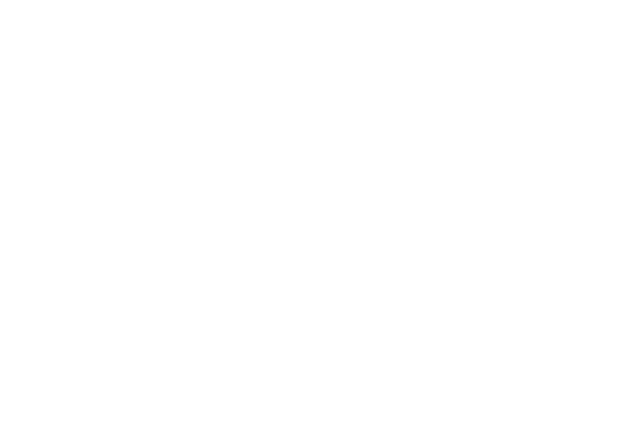
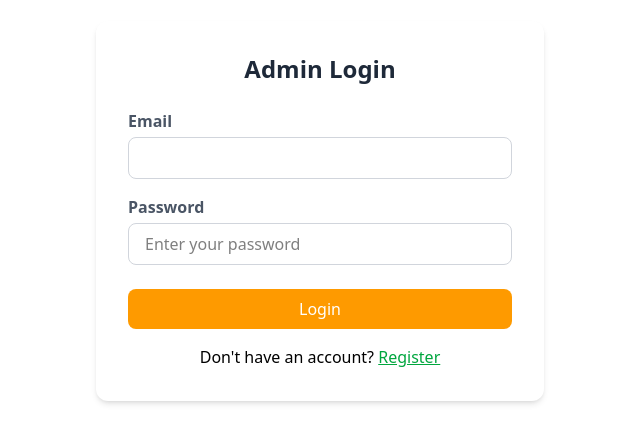
Before and after one commit to xclusive-3G/Shot-like-it-DashBoard-Frontend, a React (Vite) app: page / in a window 1280 px wide. Before the commit this address had no page. Shown: the part 189-632 px from the top of the page, without its empty margins (320-960 px from the left). Built offline with nearby package versions, Linux system fonts and the light colour scheme.

Commit message:
build mvp

```diff
--- a/src/App.tsx
+++ b/src/App.tsx
@@ -11,11 +11,11 @@ function App() {
   return (
     <Router>
       <Routes>
-        <Route path="/login" element={<Login />} />
+        <Route path="/" element={<Login />} />
         <Route path="/register" element={<Register />} />
 
         {/* Dashboard homepage with layout */}
-        <Route path="dashboard" element={
+        <Route path="/dashboard"  element={
           <ProtectedRoute>
             <DashboardLayout />
           </ProtectedRoute>
--- a/src/component/dashboad/Dashboard.tsx
+++ b/src/component/dashboad/Dashboard.tsx
@@ -60,7 +60,7 @@ const Dashboard: React.FC = () => {
     },[])
     return (
         <>
-        <h1 className='text-2xl'><p>{store?.title}</p></h1>
+        <h1 className='text-2xl uppercase'><p>Admin Dashboard{store?.title}</p></h1>
             <div className="grid sm:grid-cols-2 lg:grid-cols-3 xl:grid-cols-4 gap-2 p-6 text-white">
                 {/* Orders */}
 
```
